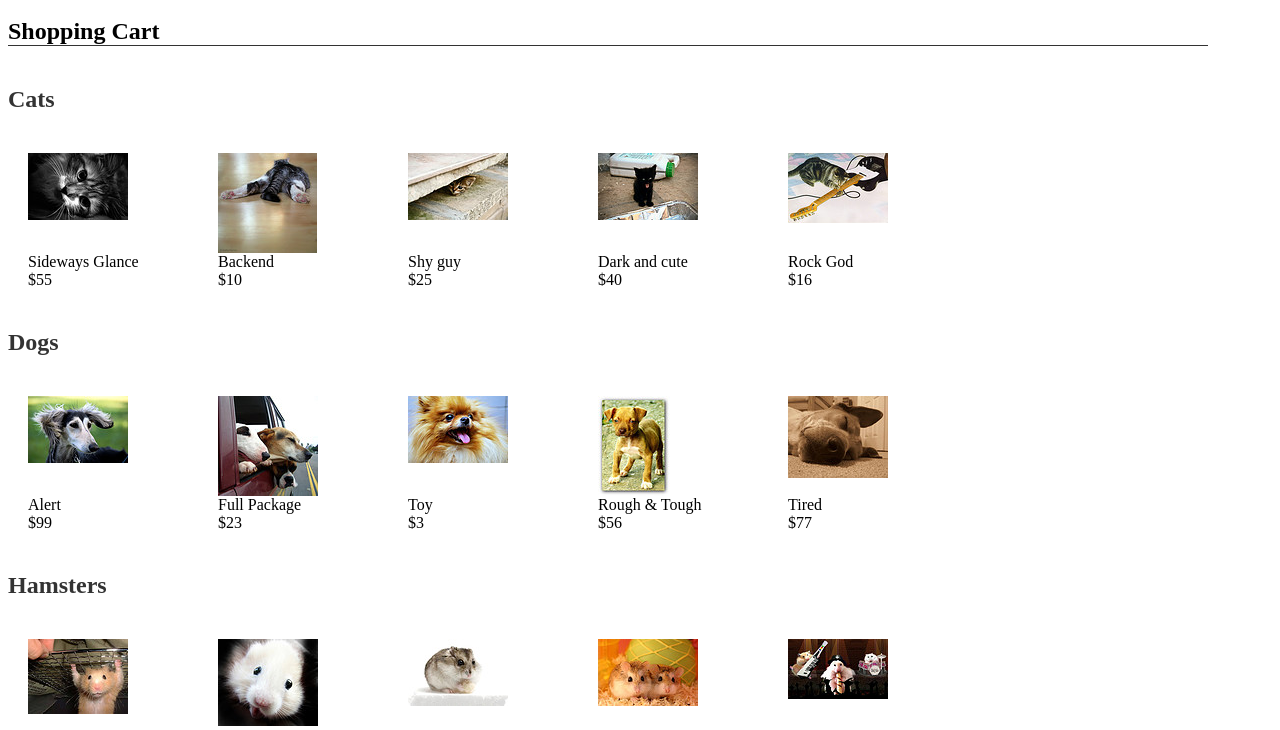
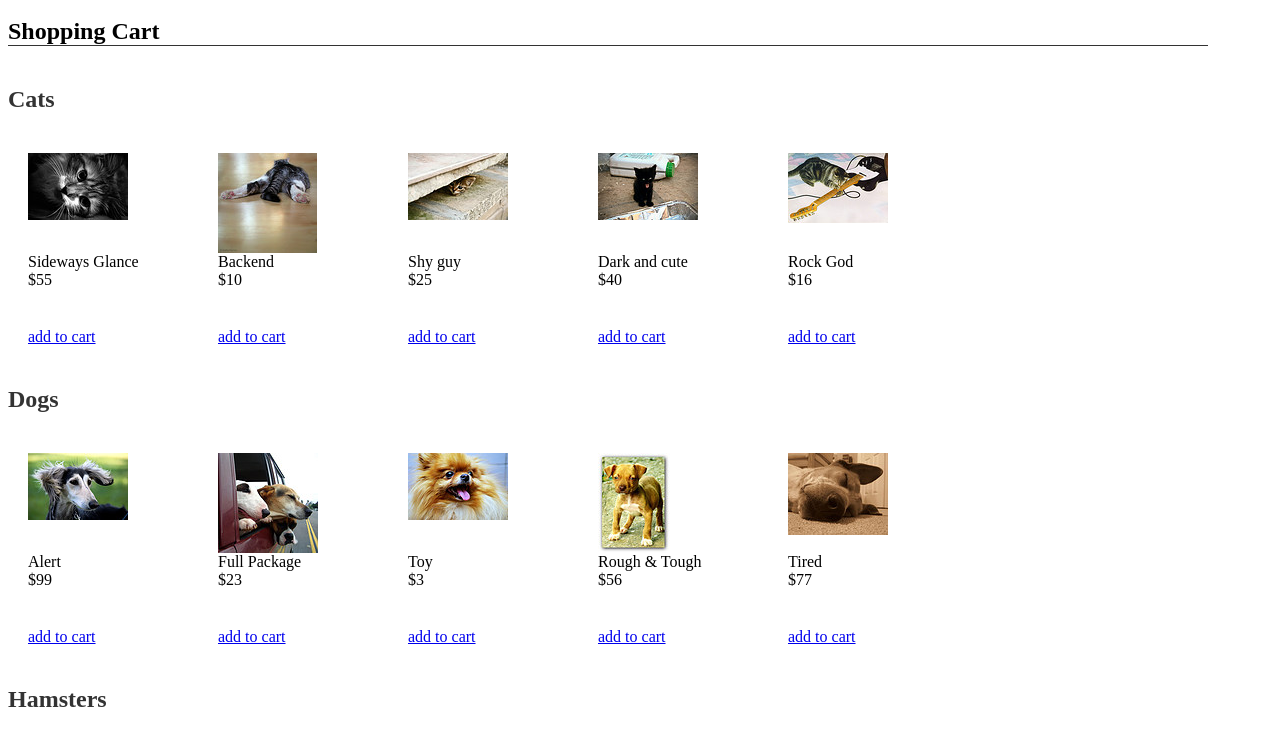
Before and after one commit to btakita/screw-unit-shopping-cart-demo, a plain HTML site: page public/index.html in a window 1280 px wide. Shown: the part 48-778 px from the top of the page. Drawn offline with Linux system fonts and the light colour scheme.

Commit message:
Added add to cart links.

```diff
--- a/public/javascripts/pets.js
+++ b/public/javascripts/pets.js
@@ -19,8 +19,11 @@
               div({'class': "image-container"}, function() {
                 img({src: pet.img})
               })
-              div(pet.name, {'class': "name"})
-              div("$" + pet.price, {'class': "price"})
+              div({'class': "pet-text"}, function() {
+                div(pet.name, {'class': "name"})
+                div("$" + pet.price, {'class': "price"})
+              })
+              a("add to cart", {href: "#"})
             })
           })
         })
--- a/public/stylesheets/index.css
+++ b/public/stylesheets/index.css
@@ -28,6 +28,10 @@ h1 {
 .pet .image-container {
   height: 100px;
 }
-.pet img {
+.pet .image-container img {
   vertical-align: middle;
 }
+
+.pet .pet-text {
+  height: 75px;
+}
```
